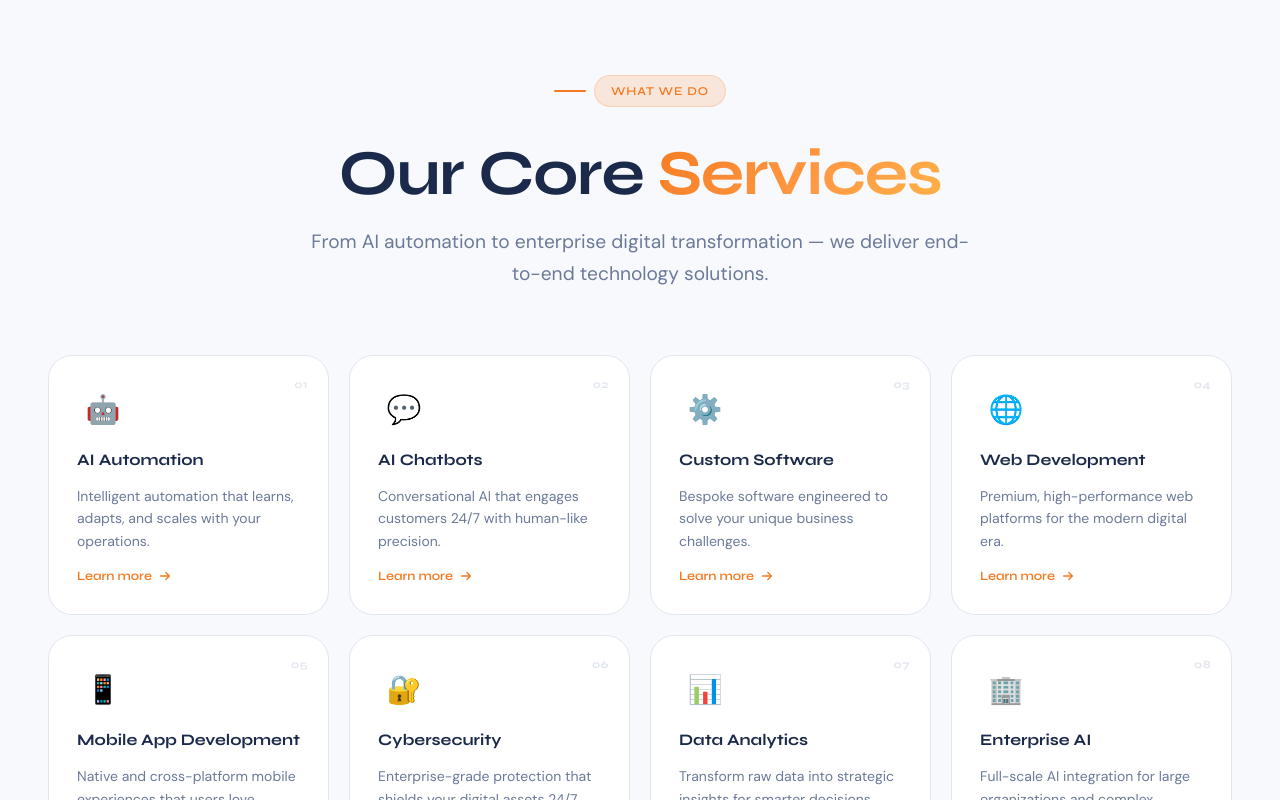
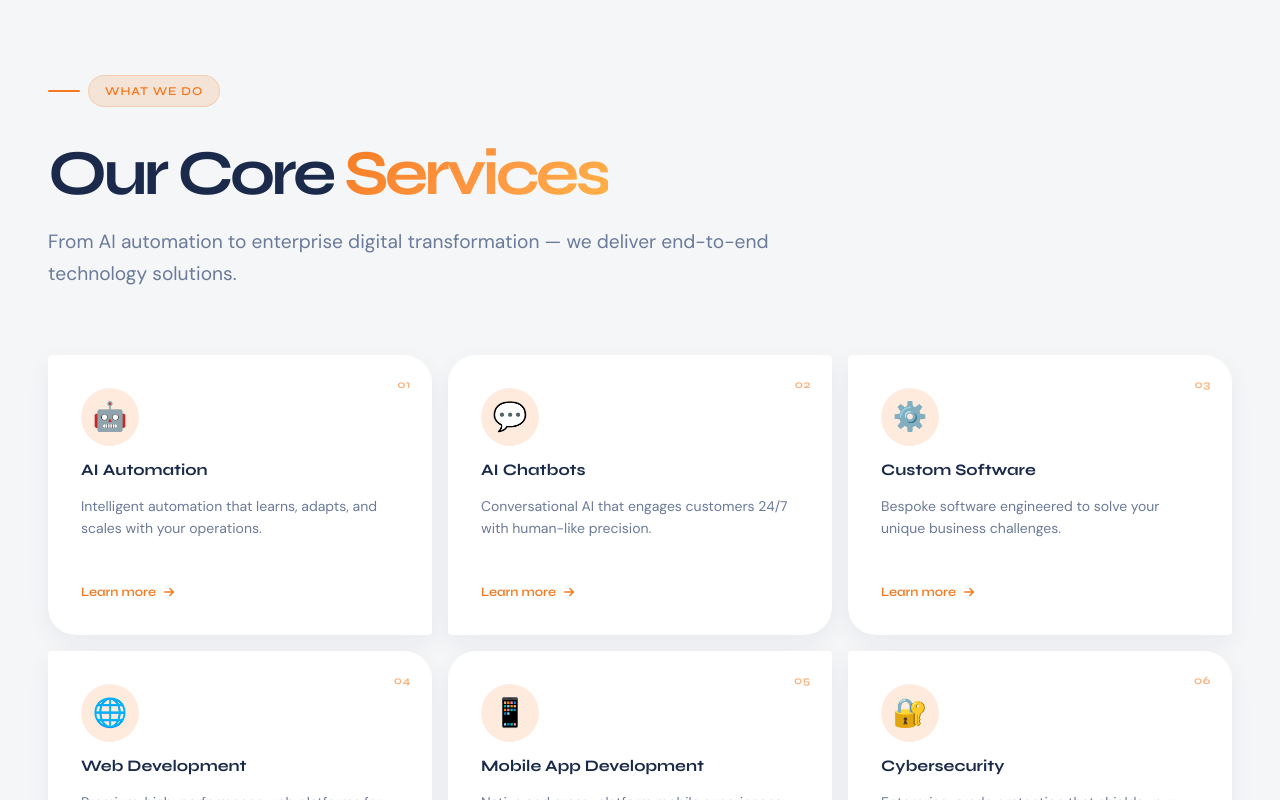
Before and after one commit to yerondereje432/sedecia, a React (Vite) app: page / in a window 1280 px wide. Shown: the part 1260-2060 px from the top of the page. Built offline with nearby package versions, Linux system fonts and the light colour scheme.

Commit message:
Update ServicesSection.css

```diff
--- a/src/components/sections/ServicesSection.css
+++ b/src/components/sections/ServicesSection.css
@@ -193,3 +193,17 @@
 .services-section__grid { perspective: 1100px; }
 .services-section__grid > * { transition: transform .45s cubic-bezier(.16,1,.3,1), box-shadow .45s ease; }
 .services-section__grid > *:hover { transform: translateY(-8px) rotateX(1deg); box-shadow: 0 24px 48px rgba(27,42,74,.12); }
+
+/* Stronger, visible section redesign */
+.services-section { background: #f4f6f8; }
+.services-section__header { text-align: left; margin-left: 0; max-width: 760px; }
+.services-section__title { font-size: clamp(2.4rem, 5vw, 4.8rem); letter-spacing: -.06em; }
+.services-section__grid { grid-template-columns: repeat(3, 1fr); gap: 1rem; }
+.service-card { min-height: 280px; border-radius: 4px 28px 4px 28px; padding: 2rem; border-color: transparent; box-shadow: 0 8px 24px rgba(27,42,74,.06); }
+.service-card:nth-child(3n+2) { border-radius: 28px 4px 28px 4px; transform: translateY(18px); }
+.service-card:nth-child(3n+2):hover { transform: translateY(8px); }
+.service-card__icon-wrap { width: 58px; height: 58px; border-radius: 50%; background: var(--orange-glow); }
+.service-card__number { color: var(--orange); opacity: .55; }
+.service-card--cta { border-radius: 28px 4px 28px 4px; }
+@media (max-width: 860px) { .services-section__grid { grid-template-columns: repeat(2,1fr); } .service-card:nth-child(3n+2) { transform:none; } }
+@media (max-width: 520px) { .services-section__grid { grid-template-columns:1fr; } }
```
